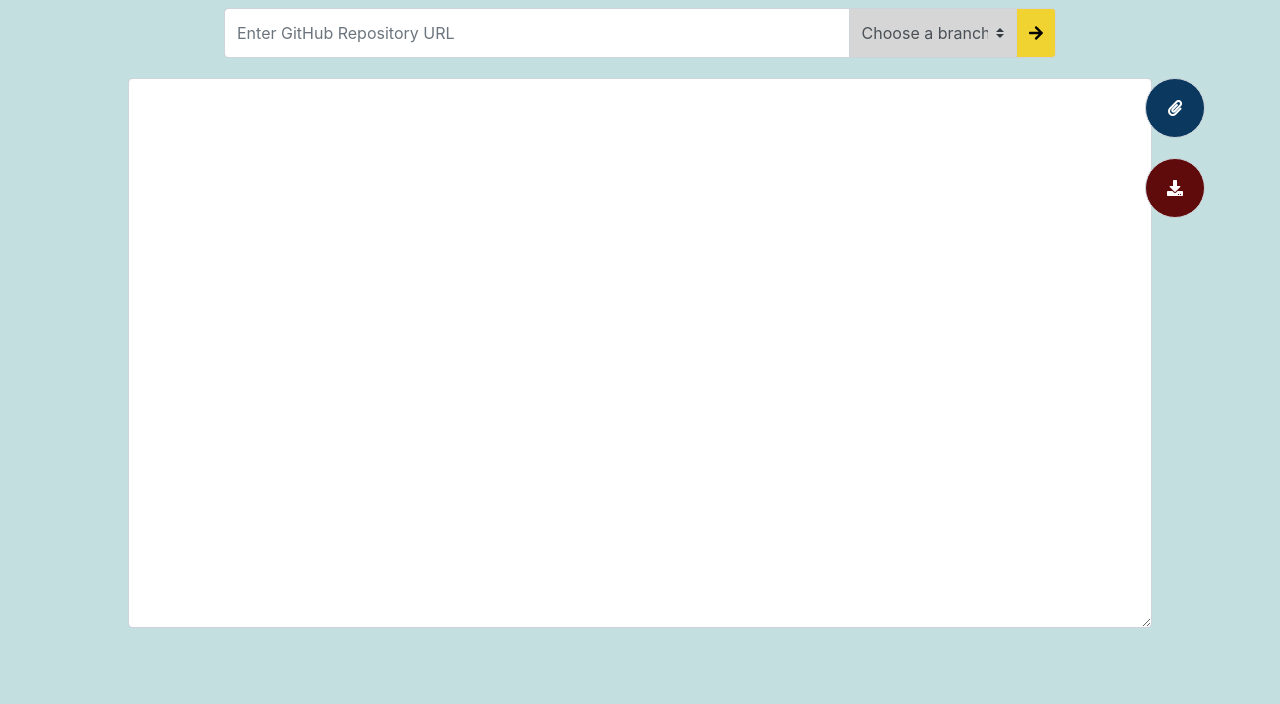
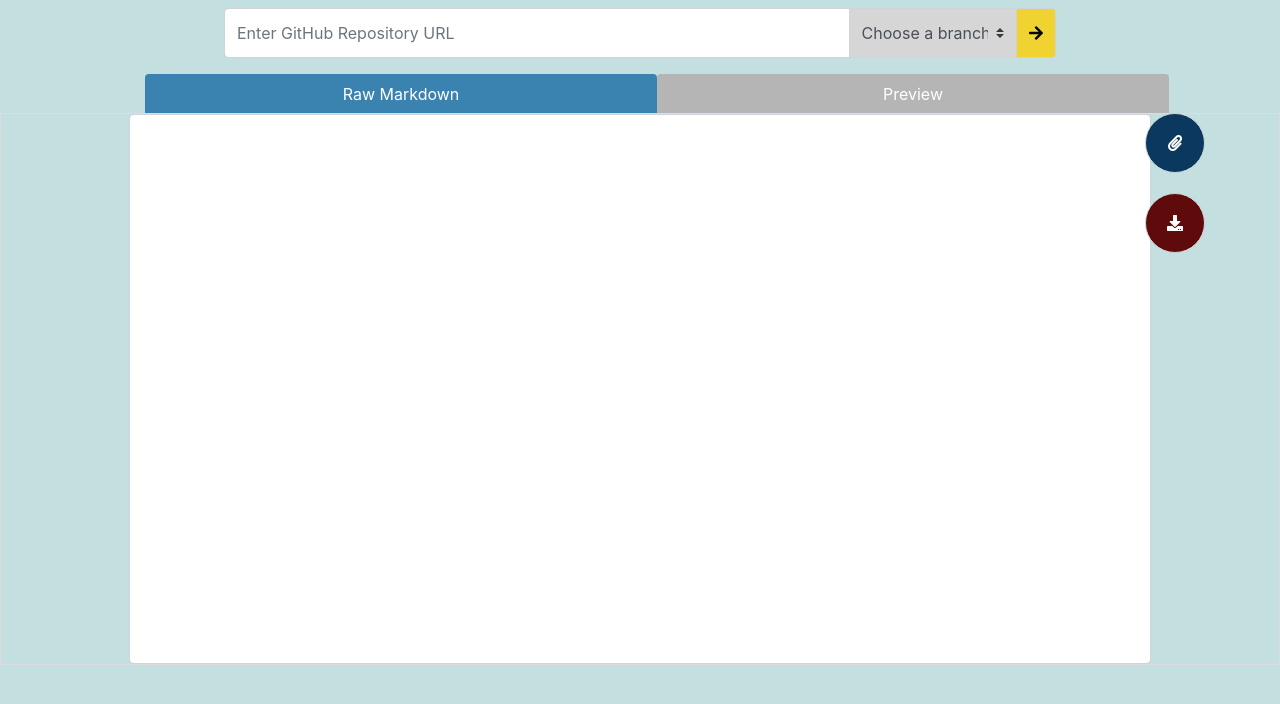
Before and after one commit to aimanfatima/indexgen, a Flask app: page / in a window 1280 px wide. Shown: the part 78-782 px from the top of the page. Run offline with Flask 3, Linux system fonts and the light colour scheme; some libraries are stand-ins or nearby versions.

Commit message:
Add Nav bars

```diff
--- a/app/templates/index.html
+++ b/app/templates/index.html
@@ -52,7 +52,7 @@
         #markdownOutput {
             width: 80%;
             height: 550px;
-            margin: 20px auto;
+            margin: 0px auto;
             display: block;
         }
 		#copyButton {
@@ -82,6 +82,60 @@
 			padding: 0;
 			z-index: 10; /* Ensure it's above other elements */
 		}
+
+		.markdown-preview {
+			width: 80%;
+            height: 550px;
+            margin: 0px auto;
+            display: block;
+
+			border: 1px solid #ddd;
+			padding: 0px;
+			background-color: #fff;
+			min-height: 100px; /* Or any other height */
+
+			overflow-y: auto; /* Add vertical scrollbar if content is long */
+			padding: .375rem .75rem; /* Bootstrap's default padding for textareas */
+			margin-bottom: 1rem; /* Optional: To provide some space below the container */
+			border: 1px solid #ced4da; /* Bootstrap's default border for textareas */
+			border-radius: .25rem; /* Bootstrap's default border-radius for textareas */
+			resize: none;
+		}
+		/* Ensure the nav-tabs fill the width */
+
+		.nav-tabs {
+			width: 80%;
+			margin-left: 145px;
+			text-align: center;
+		}
+
+		.nav-item {
+			width: 50%; /* Each tab takes half the width */
+		}
+
+		.nav-tabs .nav-link {
+			border: 1px solid #ddd;
+			border-bottom: none; /* Remove border-bottom to blend with the content */
+			margin-bottom: -1px; /* Pull the tab content up */
+		}
+
+		.tab-content {
+			width: 100%;
+			border: 1px solid #ddd;
+		}
+
+
+		.nav-tabs .nav-item .nav-link {
+			border: none;
+			background-color: rgb(181, 181, 181);
+			color: white;
+		}
+
+		.nav-tabs .nav-item .nav-link.active {
+			background-color: rgb(58, 131, 176);
+			color: white;
+		}
+
     </style>
 </head>
 <body>
@@ -106,8 +160,26 @@
 		</div>
 	</div>
 
+
+	<div class="tabs-container">
+		<ul class="nav nav-tabs" id="markdownTabs" role="tablist">
+		  <li class="nav-item">
+			<a class="nav-link active" id="raw-tab" data-toggle="tab" href="#raw" role="tab" aria-controls="raw" aria-selected="true">Raw Markdown</a>
+		  </li>
+		  <li class="nav-item">
+			<a class="nav-link" id="preview-tab" data-toggle="tab" href="#preview" role="tab" aria-controls="preview" aria-selected="false">Preview</a>
+		  </li>
+		</ul>
+	  </div>
     <div class="position-relative">
-		<textarea id="markdownOutput" class="form-control" rows="10"></textarea>
+		<div class="tab-content">
+			<div class="tab-pane active" id="raw" role="tabpanel" aria-labelledby="raw-tab">
+			  <textarea id="markdownOutput" class="form-control" rows="10" style="resize: none;"></textarea>
+			</div>
+			<div class="tab-pane" id="preview" role="tabpanel" aria-labelledby="preview-tab">
+			  <div id="markdownPreview" class="markdown-preview form-control"></div>
+			</div>
+		  </div>
 		<button class="btn btn-outline-secondary rounded-circle" id="copyButton" title="Copy to Clipboard">
 			<i class="fa fa-paperclip"></i>
 		</button>
@@ -119,6 +191,7 @@
     <script src="https://code.jquery.com/jquery-3.5.1.slim.min.js"></script>
     <script src="https://cdn.jsdelivr.net/npm/@popperjs/core@2.7.0/dist/umd/popper.min.js"></script>
     <script src="https://stackpath.bootstrapcdn.com/bootstrap/4.5.2/js/bootstrap.min.js"></script>
+	<script src="https://cdn.jsdelivr.net/npm/showdown@1.9.1/dist/showdown.min.js"></script>
     <script>
 		// Function to populate the dropdown with branch names
 		function populateBranches(branches) {
@@ -205,6 +278,26 @@
 			URL.revokeObjectURL(href); // Clean up the URL object
 		});
 
+		// Initialize the markdown converter
+		const converter = new showdown.Converter();
+
+		// Event listener for tab change
+		$('#markdownTabs a').on('click', function (e) {
+			e.preventDefault();
+			$(this).tab('show');
+
+			// Check if the preview tab is now active
+			if (this.id === 'preview-tab') {
+				const text = document.getElementById('markdownOutput').value;
+				const html = converter.makeHtml(text);
+				document.getElementById('markdownPreview').innerHTML = html;
+			}
+		});
+
 	</script>
+	<script src="https://code.jquery.com/jquery-3.5.1.slim.min.js"></script>
+	<script src="https://cdn.jsdelivr.net/npm/@popperjs/core@2.7.0/dist/umd/popper.min.js"></script>
+	<script src="https://stackpath.bootstrapcdn.com/bootstrap/4.5.2/js/bootstrap.min.js"></script>
+
 </body>
 </html>
```
